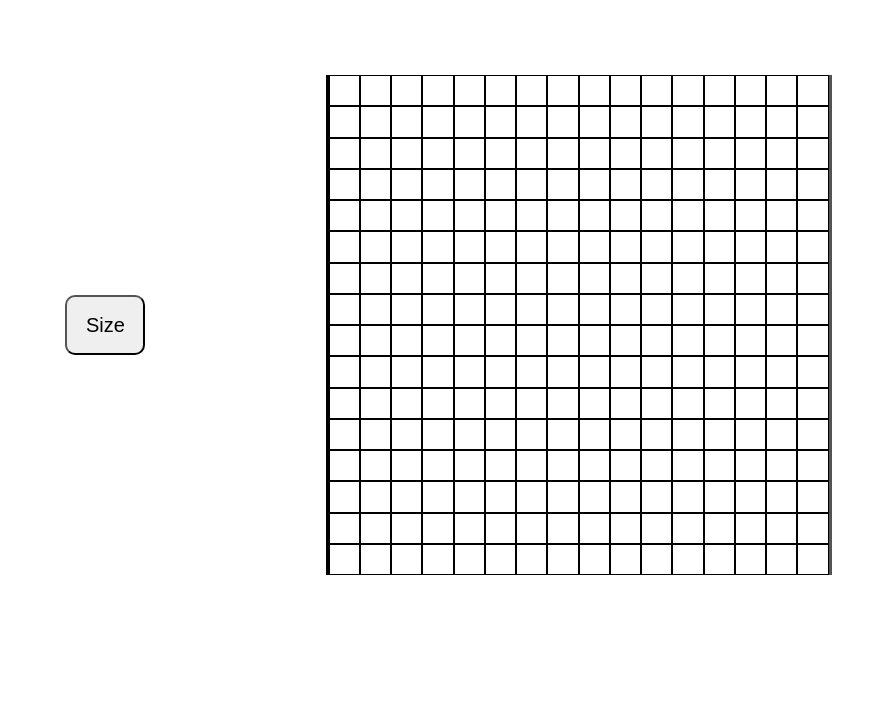
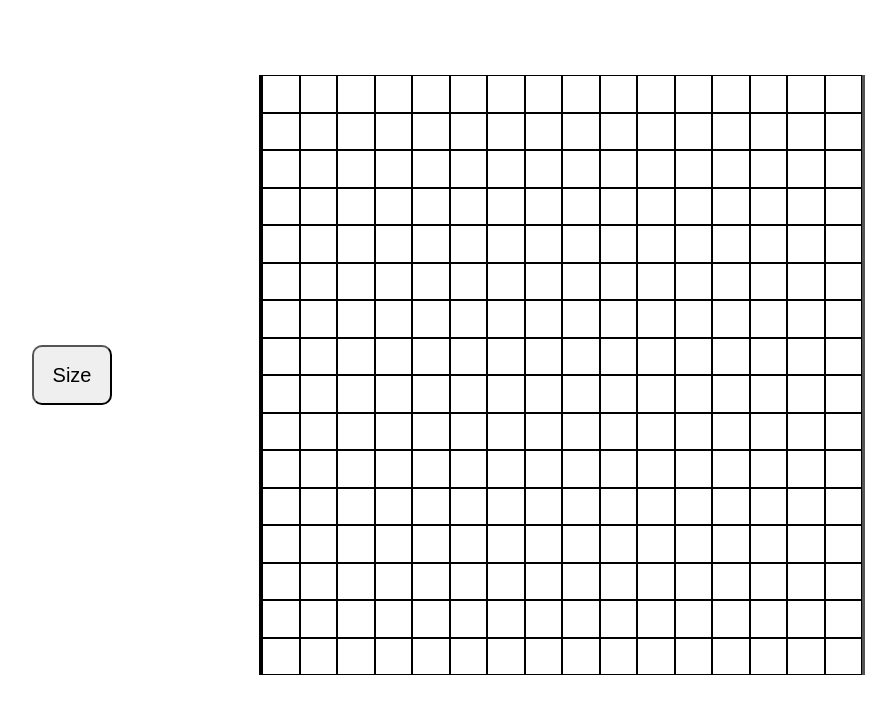
Before and after one commit to Emmanuel-va1d/etch-a-sketch, a plain HTML site: page index.html in a window 1280 px wide. Shown: the whole page, without its empty margins (193-1089 px from the left). Drawn offline with Linux system fonts and the light colour scheme.

Commit message:
I increased the size of the container by 100px

```diff
--- a/script.js
+++ b/script.js
@@ -5,8 +5,9 @@ let size = 16;
 let grid = [];
 
 let createGrid = size => {
+
     for (let i = 0; i < size ** 2; i++) {
-        const side = 500 / size;
+        const side = 600 / size;
         grid[i] = document.createElement("div");
         grid[i].classList.add("grid-item");
         grid[i].style.width = `${side}px`;
--- a/styles.css
+++ b/styles.css
@@ -18,8 +18,8 @@ button {
 }
 
 #container {
-    max-width: 500px;
-    max-height: 500px;
+    max-width: 600px;
+    max-height: 600px;
     outline-color: black;
     outline-style: inset;
     display: flex;
```
